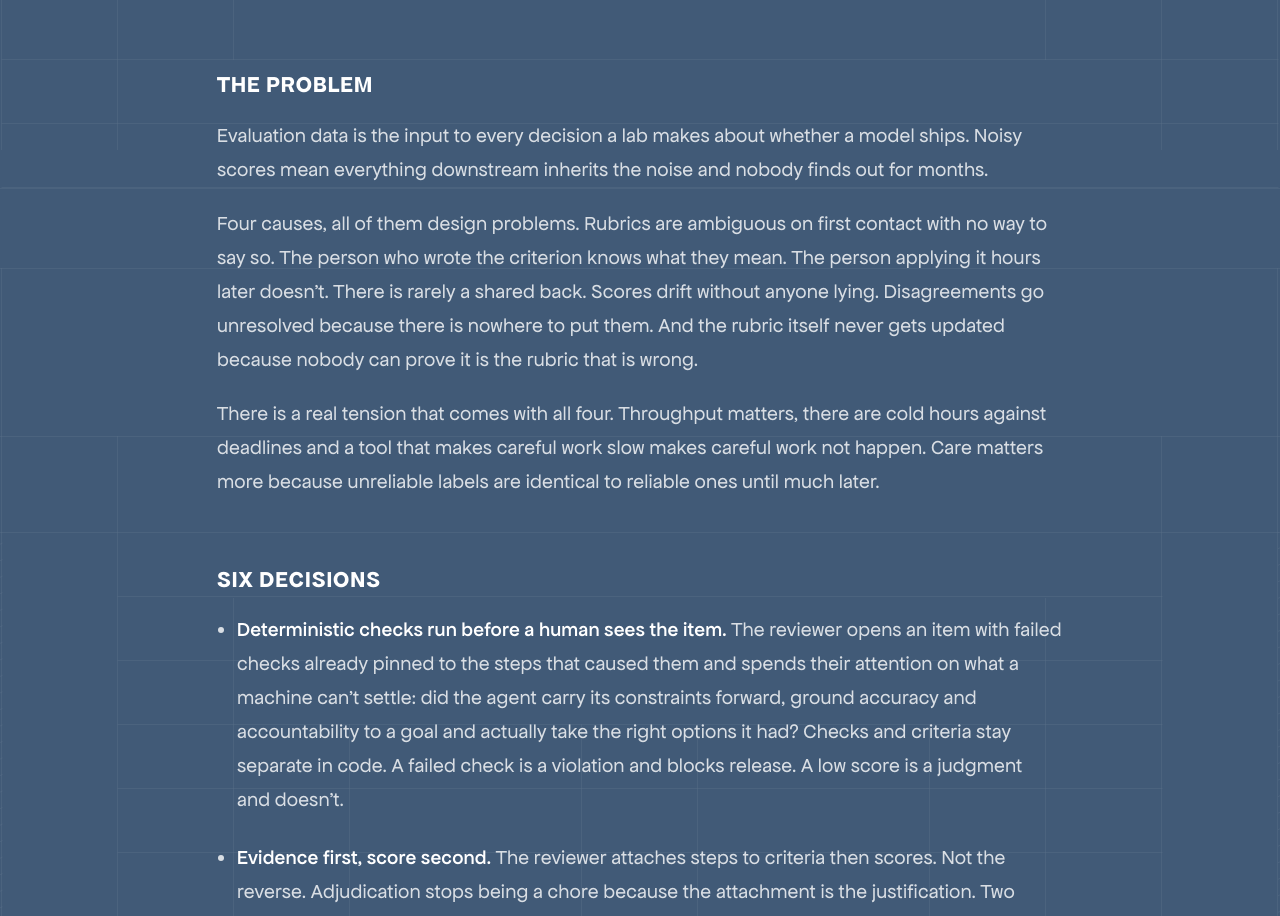
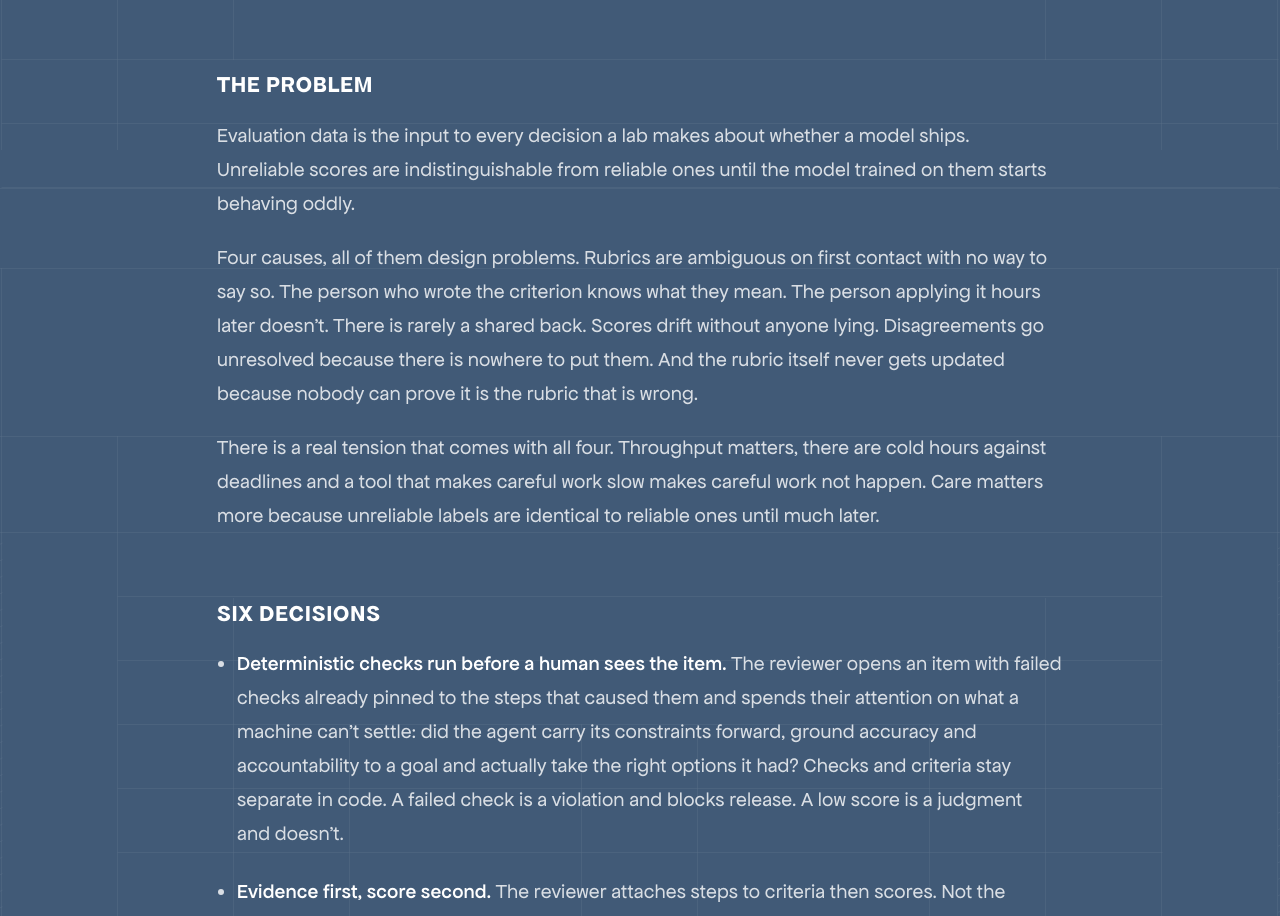
Before and after one commit to audumart/portfolio, a Next.js app: page /assay in a window 1280 px wide. Shown: the part 1910-2826 px from the top of the page. Built offline with nearby package versions, Linux system fonts and the light colour scheme.

Commit message:
additional site content

```diff
--- a/app/assay/page.tsx
+++ b/app/assay/page.tsx
@@ -197,7 +197,7 @@ export default function AssayPage() {
         <Section label="THE PROBLEM">
           <Body>
             Evaluation data is the input to every decision a lab makes about whether a model ships.
-            Noisy scores mean everything downstream inherits the noise and nobody finds out for months.
+            Unreliable scores are indistinguishable from reliable ones until the model trained on them starts behaving oddly.
           </Body>
           <p className="mt-[20px] font-ui text-[16px] md:text-[20px] leading-[1.7] text-white/80 tracking-[0.16px]">
             Four causes, all of them design problems. Rubrics are ambiguous on first contact with no
```
